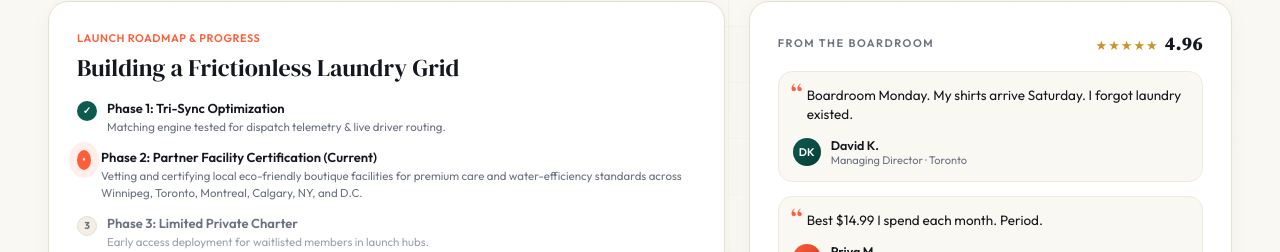
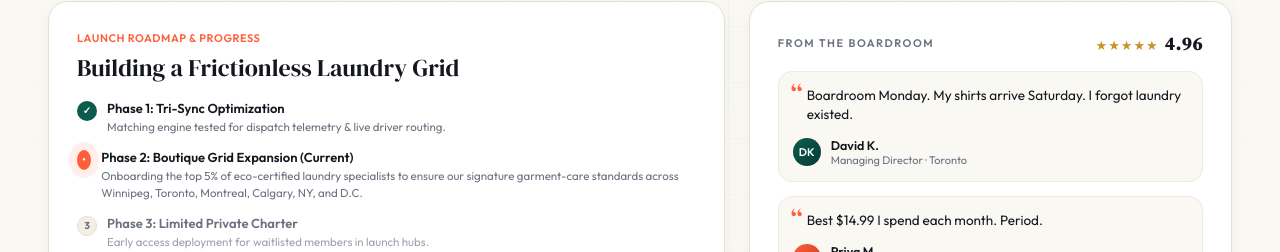
Before and after one commit to arboraistudio/garments-grid-website, a Next.js app: page / in a window 1280 px wide. Shown: the part 780-1032 px from the top of the page. Built offline with nearby package versions, Linux system fonts and the light colour scheme.

Commit message:
copy: update roadmap Phase 2 to Boutique Grid Expansion

```diff
--- a/src/app/page.js
+++ b/src/app/page.js
@@ -507,8 +507,8 @@ export default function Home() {
                   <div style={{ display: "flex", gap: "10px", alignItems: "start" }}>
                     <div style={{ width: "20px", height: "20px", borderRadius: "50%", background: "var(--accent)", color: "white", fontSize: "10px", display: "grid", placeItems: "center", fontWeight: "700", marginTop: "2px", animation: "pulse 2s infinite" }}>•</div>
                     <div>
-                      <div style={{ fontSize: "13px", fontWeight: "600", color: "var(--ink)" }}>Phase 2: Partner Facility Certification (Current)</div>
-                      <div style={{ fontSize: "11.5px", color: "var(--ink-3)" }}>Vetting and certifying local eco-friendly boutique facilities for premium care and water-efficiency standards across Winnipeg, Toronto, Montreal, Calgary, NY, and D.C.</div>
+                      <div style={{ fontSize: "13px", fontWeight: "600", color: "var(--ink)" }}>Phase 2: Boutique Grid Expansion (Current)</div>
+                      <div style={{ fontSize: "11.5px", color: "var(--ink-3)" }}>Onboarding the top 5% of eco-certified laundry specialists to ensure our signature garment-care standards across Winnipeg, Toronto, Montreal, Calgary, NY, and D.C.</div>
                     </div>
                   </div>
 
```
